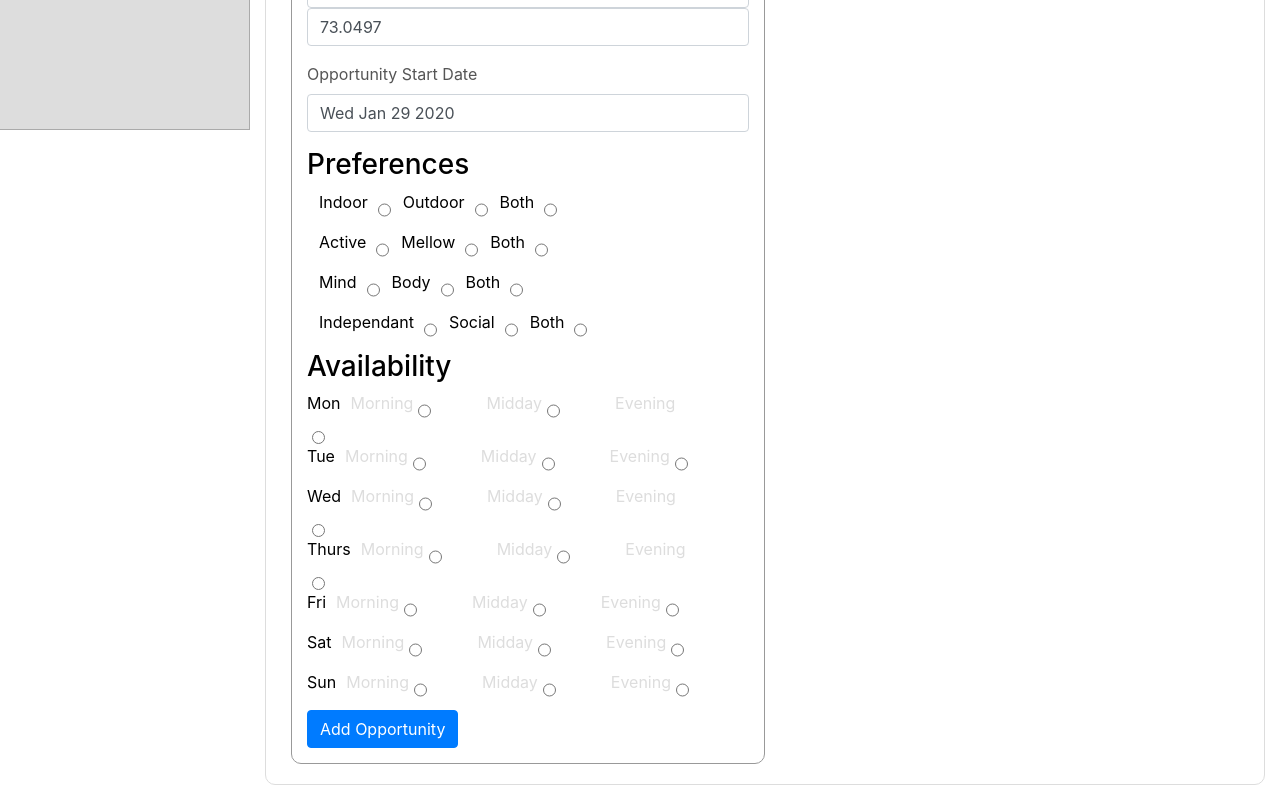
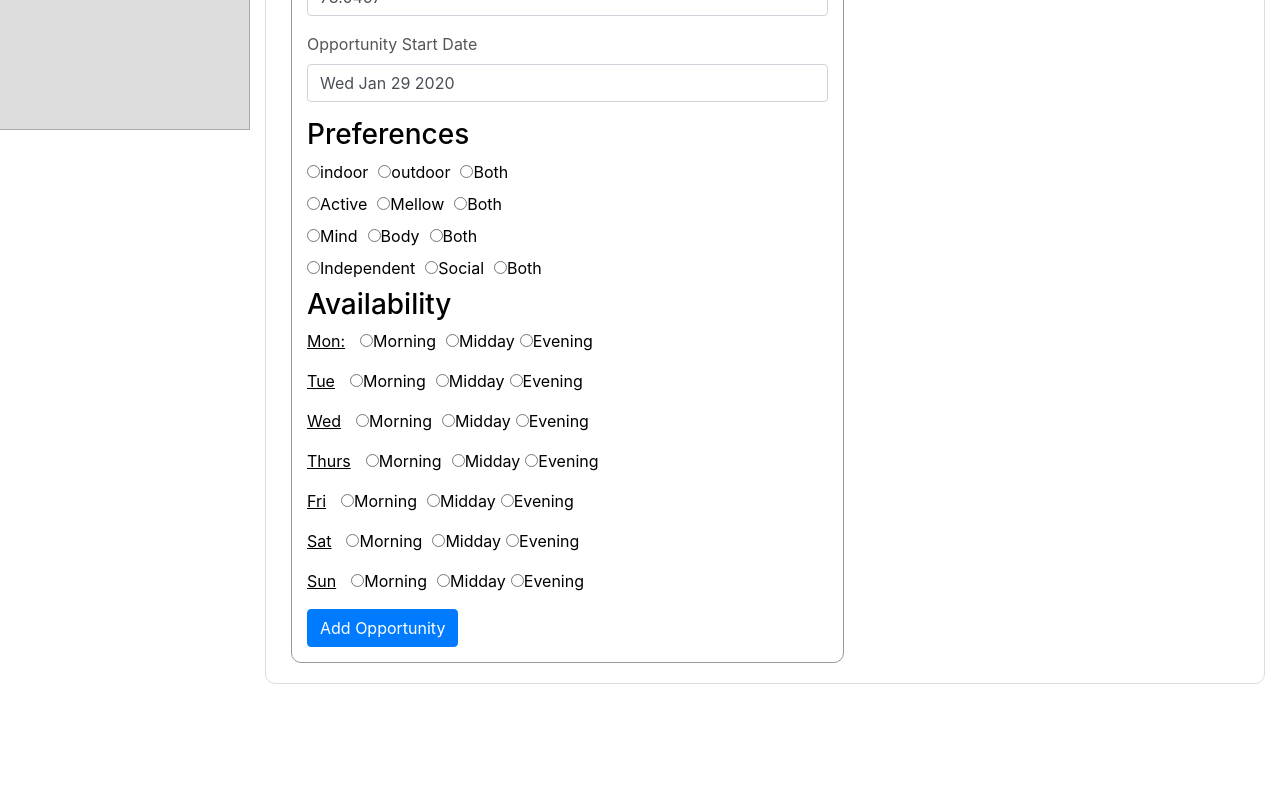
Before and after one commit to umarzahir-zz/console-copy, a React (Create React App) app: page /addopportunity in a window 1280 px wide. Shown: the part 670-1470 px from the top of the page. After the commit the page ends 1369 px from the top, so only its background shows below. Built offline with nearby package versions, Linux system fonts and the light colour scheme.

Commit message:
reshaped the pref and avail ui and added value to each radio button

```diff
--- a/src/scenes/AddOpportunity/index.js
+++ b/src/scenes/AddOpportunity/index.js
@@ -103,7 +103,7 @@ class AddOpportunity extends Component {
 
 
                                         <div className="opportunity-form col-12 p-0">
-                                            <form className="col-6 data-form" encType="multi">
+                                            <form className="col-7 data-form" encType="multi">
                                                 <div className="form-group profile-pic d-flex flex-wrap">
                                                     <label>opportunity image</label>
                                                     <span className="profilepic-outer">
@@ -169,105 +169,138 @@ class AddOpportunity extends Component {
                                                     />}
                                                 </div>
                                                 <div>
-                                                        <h3 style={{color: 'black'}}>Preferences</h3>
+                                                    <h3 style={{ color: 'black' }}>Preferences</h3>
                                                     <div className="container row">
-                                                            <p style={{color: 'black', marginLeft: 12}}>Indoor  </p>
-                                                            <input style={{marginLeft: 10}} type='radio'></input>
-                                                            <p style={{color: 'black', marginLeft: 12}}>Outdoor  </p>
-                                                            <input style={{marginLeft: 10}} type='radio'></input>
-                                                            <p style={{color: 'black', marginLeft: 12}}>Both  </p>
-                                                            <input style={{marginLeft: 10}} type='radio'></input>
+                                                        <label class="radio-inline" style={{ color: 'black', marginRight: 10 }}>
+                                                            <input type="radio" name="p1" value="indoor" />indoor
+                                                                 </label>
+                                                        <label style={{ color: 'black', marginRight: 10 }} class="radio-inline">
+                                                            <input type="radio" name="p1" value="outdoor" />outdoor
+                                                                 </label>
+                                                        <label style={{ color: 'black', marginRight: 10 }} class="radio-inline">
+                                                            <input type="radio" name="p1" value="both" />Both
+                                                                </label>
                                                     </div>
                                                     <div className="container row">
-                                                            <p style={{color: 'black', marginLeft: 12}}>Active  </p>
-                                                            <input style={{marginLeft: 10}} type='radio'></input>
-                                                            <p style={{color: 'black', marginLeft: 12}}>Mellow  </p>
-                                                            <input style={{marginLeft: 10}} type='radio'></input>
-                                                            <p style={{color: 'black', marginLeft: 12}}>Both  </p>
-                                                            <input style={{marginLeft: 10}} type='radio'></input>
+                                                        <label class="radio-inline" style={{ color: 'black', marginRight: 10 }}>
+                                                            <input type="radio" name="p2" value="active" />Active
+                                                                 </label>
+                                                        <label style={{ color: 'black', marginRight: 10 }} class="radio-inline">
+                                                            <input type="radio" name="p2" value="mellow" />Mellow
+                                                                 </label>
+                                                        <label style={{ color: 'black', marginRight: 10 }} class="radio-inline">
+                                                            <input type="radio" name="p2" value="both" />Both
+                                                                </label>
                                                     </div>
                                                     <div className="container row">
-                                                            <p style={{color: 'black', marginLeft: 12}}>Mind  </p>
-                                                            <input style={{marginLeft: 10}} type='radio'></input>
-                                                            <p style={{color: 'black', marginLeft: 12}}>Body  </p>
-                                                            <input style={{marginLeft: 10}} type='radio'></input>
-                                                            <p style={{color: 'black', marginLeft: 12}}>Both  </p>
-                                                            <input style={{marginLeft: 10}} type='radio'></input>
+                                                        <label class="radio-inline" style={{ color: 'black', marginRight: 10 }}>
+                                                            <input type="radio" name="p3" value="mind" />Mind
+                                                                 </label>
+                                                        <label style={{ color: 'black', marginRight: 10 }} class="radio-inline">
+                                                            <input type="radio" name="p3" value="body" />Body
+                                                                 </label>
+                                                        <label style={{ color: 'black', marginRight: 10 }} class="radio-inline">
+                                                            <input type="radio" name="p3" value="both" />Both
+                                                                </label>
                                                     </div>
                                                     <div className="container row">
-                                                            <p style={{color: 'black', marginLeft: 12}}>Independant  </p>
-                                                            <input style={{marginLeft: 10}} type='radio'></input>
-                                                            <p style={{color: 'black', marginLeft: 12}}>Social  </p>
-                                                            <input style={{marginLeft: 10}} type='radio'></input>
-                                                            <p style={{color: 'black', marginLeft: 12}}>Both  </p>
-                                                            <input style={{marginLeft: 10}} type='radio'></input>
+                                                        <label class="radio-inline" style={{ color: 'black', marginRight: 10 }}>
+                                                            <input type="radio" name="p4" value="independent" />Independent
+                                                                 </label>
+                                                        <label style={{ color: 'black', marginRight: 10 }} class="radio-inline">
+                                                            <input type="radio" name="p4" value="social" />Social
+                                                                 </label>
+                                                        <label style={{ color: 'black', marginRight: 10 }} class="radio-inline">
+                                                            <input type="radio" name="p4" value="both" />Both
+                                                                </label>
                                                     </div>
                                                 </div>
                                                 <div>
-                                                        <h3 style={{color: 'black'}}>Availability</h3>
+                                                    <h3 style={{ color: 'black' }}>Availability</h3>
                                                     <div className="container row">
                                                         <div className="container row">
-                                                                <p style={{color: "black", marginRight: 10}}>Mon</p>
-                                                                <p>Morning</p>
-                                                                <input style={{marginLeft: 5, marginRight: 55}} type='radio' aria-label="Radio button for following text input"></input>
-                                                                <p>Midday</p>
-                                                                <input style={{marginLeft: 5, marginRight: 55}} type='radio' aria-label="Radio button for following text input"></input>
-                                                                <p>Evening</p>
-                                                                <input style={{marginLeft: 5}} type='radio' aria-label="Radio button for following text input"></input>
+                                                            <p style={{ color: "black", marginRight: 15 }}><u> Mon:</u></p>
+                                                            <label class="radio-inline" style={{ color: 'black', marginRight: 10 }}>
+                                                                <input type="radio" name="p4" value="mon_morning" />Morning
+                                                                 </label>
+                                                            <label style={{ color: 'black', marginRight: 5 }} class="radio-inline">
+                                                                <input type="radio" name="p4" value="mon_midday" />Midday
+                                                                 </label>
+                                                            <label style={{ color: 'black', marginRight: 5 }} class="radio-inline">
+                                                                <input type="radio" name="p4" value="mon_evening" />Evening
+                                                                </label>
                                                         </div>
                                                         <div className="container row">
-                                                                <p style={{color: "black", marginRight: 10}}>Tue</p>
-                                                                <p>Morning</p>
-                                                                <input style={{marginLeft: 5, marginRight: 55}} type='radio'></input>
-                                                                <p>Midday</p>
-                                                                <input style={{marginLeft: 5, marginRight: 55}} type='radio'></input>
-                                                                <p>Evening</p>
-                                                                <input style={{marginLeft: 5}} type='radio'></input>
+                                                            <p style={{ color: "black", marginRight: 15 }}><u>Tue</u></p>
+                                                            <label class="radio-inline" style={{ color: 'black', marginRight: 10 }}>
+                                                                <input type="radio" name="p4" value="tue_morning" />Morning
+                                                                 </label>
+                                                            <label style={{ color: 'black', marginRight: 5 }} class="radio-inline">
+                                                                <input type="radio" name="p4" value="tue_midday" />Midday
+                                                                 </label>
+                                                            <label style={{ color: 'black', marginRight: 5 }} class="radio-inline">
+                                                                <input type="radio" name="p4" value="tue_evening" />Evening
+                                                                </label>
                                                         </div>
                                                         <div className="container row">
-                                                                <p style={{color: "black", marginRight: 10}}>Wed</p>
-                                                                <p>Morning</p>
-                                                                <input style={{marginLeft: 5, marginRight: 55}} type='radio'></input>
-                                                                <p>Midday</p>
-                                                                <input style={{marginLeft: 5, marginRight: 55}} type='radio'></input>
-                                                                <p>Evening</p>
-                                                                <input style={{marginLeft: 5}} type='radio'></input>
+                                                            <p style={{ color: "black", marginRight: 15 }}><u>Wed</u></p>
+                                                            <label class="radio-inline" style={{ color: 'black', marginRight: 10 }}>
+                                                                <input type="radio" name="p4" value="wed_morning" />Morning
+                                                                 </label>
+                                                            <label style={{ color: 'black', marginRight: 5 }} class="radio-inline">
+                                                                <input type="radio" name="p4" value="wed_midday" />Midday
+                                                                 </label>
+                                                            <label style={{ color: 'black', marginRight: 5 }} class="radio-inline">
+                                                                <input type="radio" name="p4" value="wed_evening" />Evening
+                                                                </label>
                                                         </div>
                                                         <div className="container row">
-                                                                <p style={{color: "black", marginRight: 10}}>Thurs</p>
-                                                                <p>Morning</p>
-                                                                <input style={{marginLeft: 5, marginRight: 55}} type='radio'></input>
-                                                                <p>Midday</p>
-                                                                <input style={{marginLeft: 5, marginRight: 55}} type='radio'></input>
-                                                                <p>Evening</p>
-                                                                <input style={{marginLeft: 5}} type='radio'></input>
+                                                            <p style={{ color: "black", marginRight: 15 }}><u>Thurs</u></p>
+                                                            <label class="radio-inline" style={{ color: 'black', marginRight: 10 }}>
+                                                                <input type="radio" name="p4" value="thurs_morning" />Morning
+                                                                 </label>
+                                                            <label style={{ color: 'black', marginRight: 5 }} class="radio-inline">
+                                                                <input type="radio" name="p4" value="thurs_midday" />Midday
+                                                                 </label>
+                                                            <label style={{ color: 'black', marginRight: 5 }} class="radio-inline">
+                                                                <input type="radio" name="p4" value="thurs_evening" />Evening
+                                                                </label>
                                                         </div>
                                                         <div className="container row">
-                                                                <p style={{color: "black", marginRight: 10}}>Fri</p>
-                                                                <p>Morning</p>
-                                                                <input style={{marginLeft: 5, marginRight: 55}} type='radio'></input>
-                                                                <p>Midday</p>
-                                                                <input style={{marginLeft: 5, marginRight: 55}} type='radio'></input>
-                                                                <p>Evening</p>
-                                                                <input style={{marginLeft: 5}} type='radio'></input>
+                                                            <p style={{ color: "black", marginRight: 15 }}><u>Fri</u></p>
+                                                            <label class="radio-inline" style={{ color: 'black', marginRight: 10 }}>
+                                                                <input type="radio" name="p4" value="fri_morning" />Morning
+                                                                 </label>
+                                                            <label style={{ color: 'black', marginRight: 5 }} class="radio-inline">
+                                                                <input type="radio" name="p4" value="fri_midday" />Midday
+                                                                 </label>
+                                                            <label style={{ color: 'black', marginRight: 5 }} class="radio-inline">
+                                                                <input type="radio" name="p4" value="fri_evening" />Evening
+                                                                </label>
                                                         </div>
                                                         <div className="container row">
-                                                                <p style={{color: "black", marginRight: 10}}>Sat</p>
-                                                                <p>Morning</p>
-                                                                <input style={{marginLeft: 5, marginRight: 55}} type='radio'></input>
-                                                                <p>Midday</p>
-                                                                <input style={{marginLeft: 5, marginRight: 55}} type='radio'></input>
-                                                                <p>Evening</p>
-                                                                <input style={{marginLeft: 5}} type='radio'></input>
+                                                            <p style={{ color: "black", marginRight: 15 }}><u>Sat</u></p>
+                                                            <label class="radio-inline" style={{ color: 'black', marginRight: 10 }}>
+                                                                <input type="radio" name="p4" value='sat_morning' />Morning
+                                                                 </label>
+                                                            <label style={{ color: 'black', marginRight: 5 }} class="radio-inline">
+                                                                <input type="radio" name="p4" value="sat_midday" />Midday
+                                                                 </label>
+                                                            <label style={{ color: 'black', marginRight: 5 }} class="radio-inline">
+                                                                <input type="radio" name="p4" value="sat_evening" />Evening
+                                                                </label>
                                                         </div>
                                                         <div className="container row">
-                                                                <p style={{color: "black", marginRight: 10}}>Sun</p>
-                                                                <p>Morning</p>
-                                                                <input style={{marginLeft: 5, marginRight: 55}} type='radio'></input>
-                                                                <p>Midday</p>
-                                                                <input style={{marginLeft: 5, marginRight: 55}} type='radio'></input>
-                                                                <p>Evening</p>
-                                                                <input style={{marginLeft: 5}} type='radio'></input>
+                                                            <p style={{ color: "black", marginRight: 15 }}><u>Sun</u></p>
+                                                            <label class="radio-inline" style={{ color: 'black', marginRight: 10 }}>
+                                                                <input type="radio" name="p4" value="sun_morning" />Morning
+                                                                 </label>
+                                                            <label style={{ color: 'black', marginRight: 5 }} class="radio-inline">
+                                                                <input type="radio" name="p4" value="sun_midday" />Midday
+                                                                 </label>
+                                                            <label style={{ color: 'black', marginRight: 5 }} class="radio-inline">
+                                                                <input type="radio" name="p4" value="sun_evening" />Evening
+                                                                </label>
                                                         </div>
                                                     </div>
 
```
Lines whose indentation alone changed are shown as unchanged.
